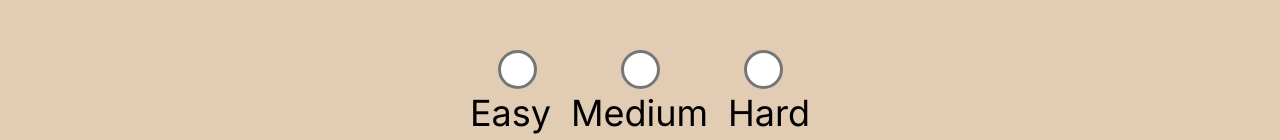
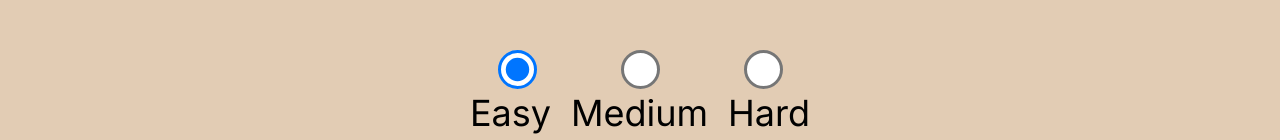
Before and after one commit to 1P1E10/trivia-quiz, a React (Vite) app: page / in a window 1280 px wide. Shown: the part 500-640 px from the top of the page. Built offline with nearby package versions, Linux system fonts and the light colour scheme; a web font is replaced by a local one; what js-confetti would draw is missing.

Commit message:
Allow the user to use the radio buttons to select difficulty level and do the quiz

```diff
--- a/src/components/Home.jsx
+++ b/src/components/Home.jsx
@@ -4,7 +4,7 @@ import styles from "../css/Home.module.css";
 import { BiPlayCircle } from "react-icons/bi";
 
 function Home() {
-  const [level, setLevel] = useState(null);
+  const [level, setLevel] = useState("easy"); // Quiz difficulty level
 
   const navigate = useNavigate();
 
@@ -14,7 +14,7 @@ function Home() {
 
   function handleSubmit(e) {
     e.preventDefault();
-    navigate("/quiz?difficulty=easy");
+    navigate(`/quiz?difficulty=${level}`);
   }
 
   return (
```
